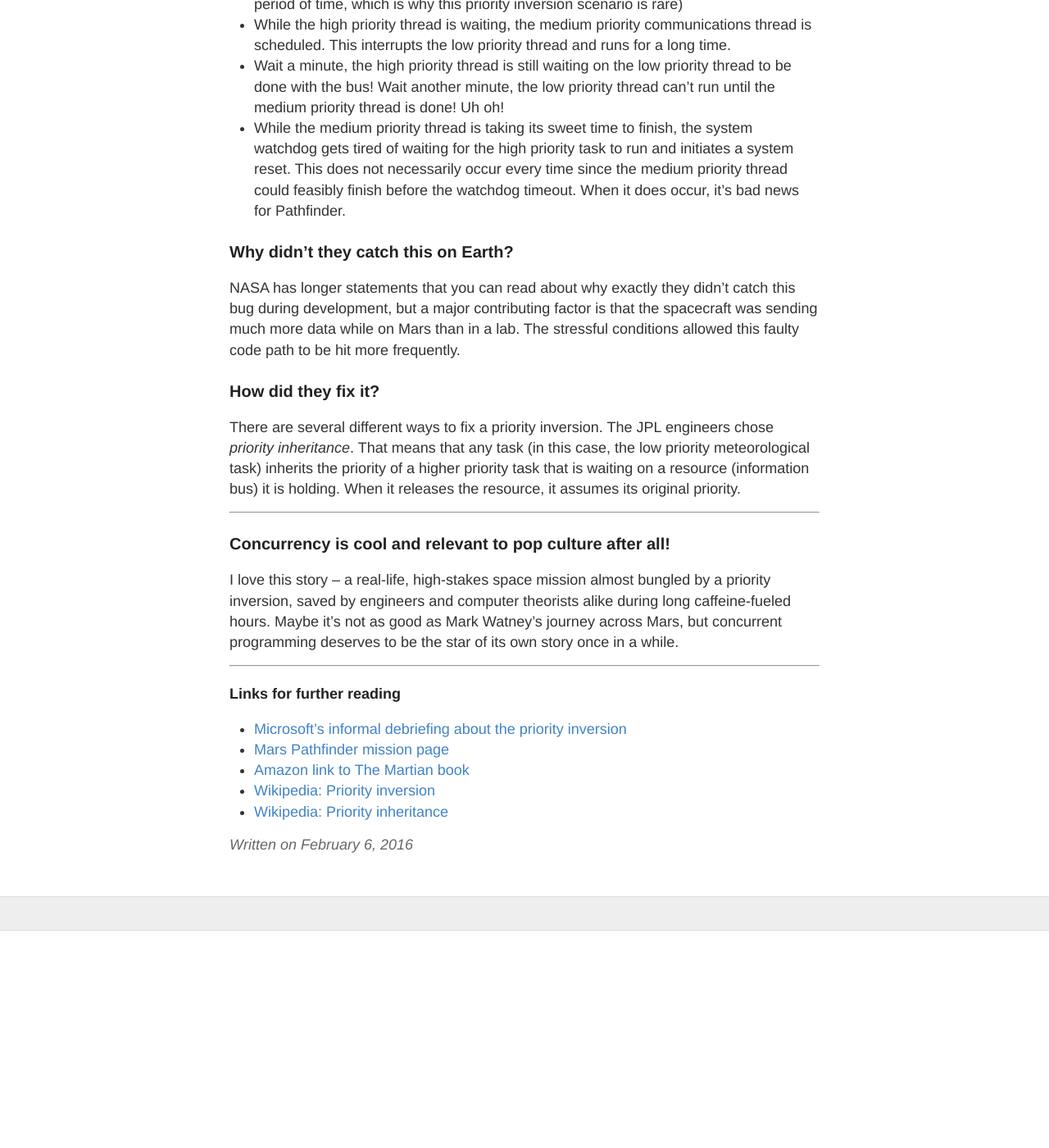
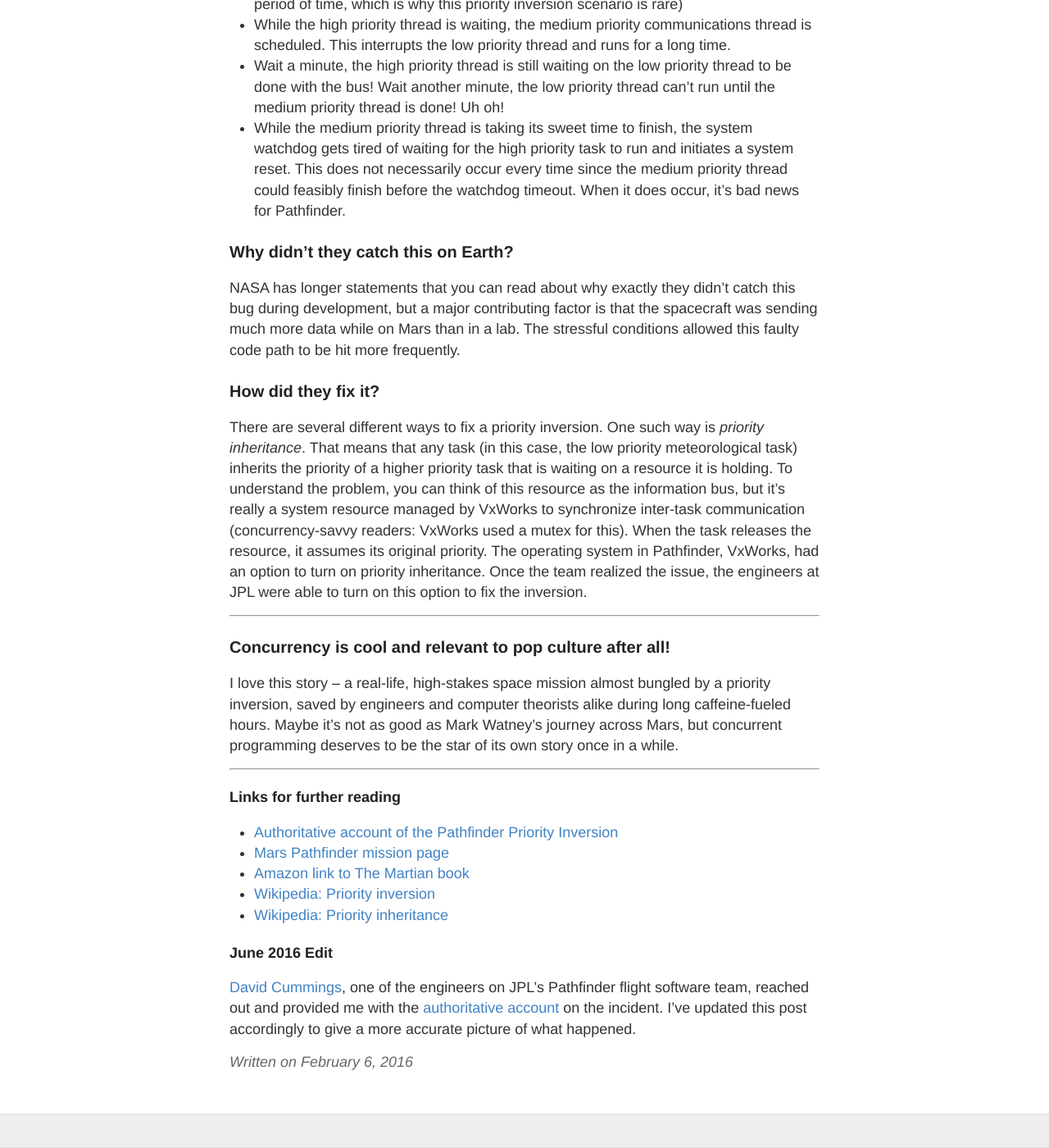
Before and after one commit to mrb113/mrb113.github.io, a Jekyll site: the page built from _posts/2016-2-6-Pathfinder-Priority-Inversion.md, in a window 1280 px wide and 1400 px high, scrolled down 3453 px. Shown: the whole window at 82% size. Built offline with Jekyll 4.4.1, drawn with Linux system fonts in a browser that asks for light colours; comment, search, counter and statistics services are not loaded; before the commit the page ends 4588 px from its top, so only the background shows below that; some of the changed text lies outside the part shown.

Commit message:
Update based on David Cummings' comments

```diff
--- a/_posts/2016-2-6-Pathfinder-Priority-Inversion.md
+++ b/_posts/2016-2-6-Pathfinder-Priority-Inversion.md
@@ -39,7 +39,7 @@
 
 ### Diagnosis: Priority inversion
 
-Pathfinder has three tasks (called "threads" in the context of software) that run at three different priorities. A thread scheduled at a higher priority interrupts a thread running at a lower priority. Each of the threads shared a single memory area, called the *information bus*. Only one thread can access the information bus at a time– if another thread wants to read from or write to the bus, it has to wait for the resource to become available. This prevents a thread’s information from being overwritten by another thread. (Concurrency-savvy readers: the information bus is protected with mutexes).
+Pathfinder has three tasks (called "threads" in the context of software) that run at three different priorities. A thread scheduled at a higher priority interrupts a thread running at a lower priority. Each of the threads shared a single memory area, called the *information bus*. Only one thread can access the information bus at a time– if another thread wants to read from or write to the bus, it has to wait for the resource to become available. This prevents a thread’s information from being overwritten by another thread. Access to the information bus was managed by the VxWorks operating system present on Pathfinder.
 
 Introducing our three thread contestants:
 
@@ -63,7 +63,7 @@
 
 ### How did they fix it?
 
-There are several different ways to fix a priority inversion. The JPL engineers chose *priority inheritance*. That means that any task (in this case, the low priority meteorological task) inherits the priority of a higher priority task that is waiting on a resource (information bus) it is holding. When it releases the resource, it assumes its original priority.
+There are several different ways to fix a priority inversion. One such way is *priority inheritance*. That means that any task (in this case, the low priority meteorological task) inherits the priority of a higher priority task that is waiting on a resource it is holding. To understand the problem, you can think of this resource as the information bus, but it's really a system resource managed by VxWorks to synchronize inter-task communication (concurrency-savvy readers: VxWorks used a mutex for this). When the task releases the resource, it assumes its original priority. The operating system in Pathfinder, VxWorks, had an option to turn on priority inheritance. Once the team realized the issue, the engineers at JPL were able to turn on this option to fix the inversion.
 
 ---
 
@@ -75,8 +75,12 @@
 
 ##### Links for further reading
 
-- [Microsoft's informal debriefing about the priority inversion](http://research.microsoft.com/en-us/um/people/mbj/Mars_Pathfinder/Mars_Pathfinder.html)
+- [Authoritative account of the Pathfinder Priority Inversion](http://research.microsoft.com/en-us/um/people/mbj/Mars_Pathfinder/Authoritative_Account.html)
 - [Mars Pathfinder mission page](http://www.nasa.gov/mission_pages/mars-pathfinder/)
 - [Amazon link to The Martian book](http://www.amazon.com/gp/product/B00EMXBDMA/ref=dp-kindle-redirect?ie=UTF8&btkr=1])
 - [Wikipedia: Priority inversion](https://en.wikipedia.org/wiki/Priority_inversion)
 - [Wikipedia: Priority inheritance](https://en.wikipedia.org/wiki/Priority_inheritance)
+
+
+##### June 2016 Edit
+[David Cummings](http://www.kellytechnologygroup.com/main/dcummings.htm), one of the engineers on JPL's Pathfinder flight software team, reached out and provided me with the [authoritative account](http://research.microsoft.com/en-us/um/people/mbj/Mars_Pathfinder/Authoritative_Account.html) on the incident. I've updated this post accordingly to give a more accurate picture of what happened.
```
